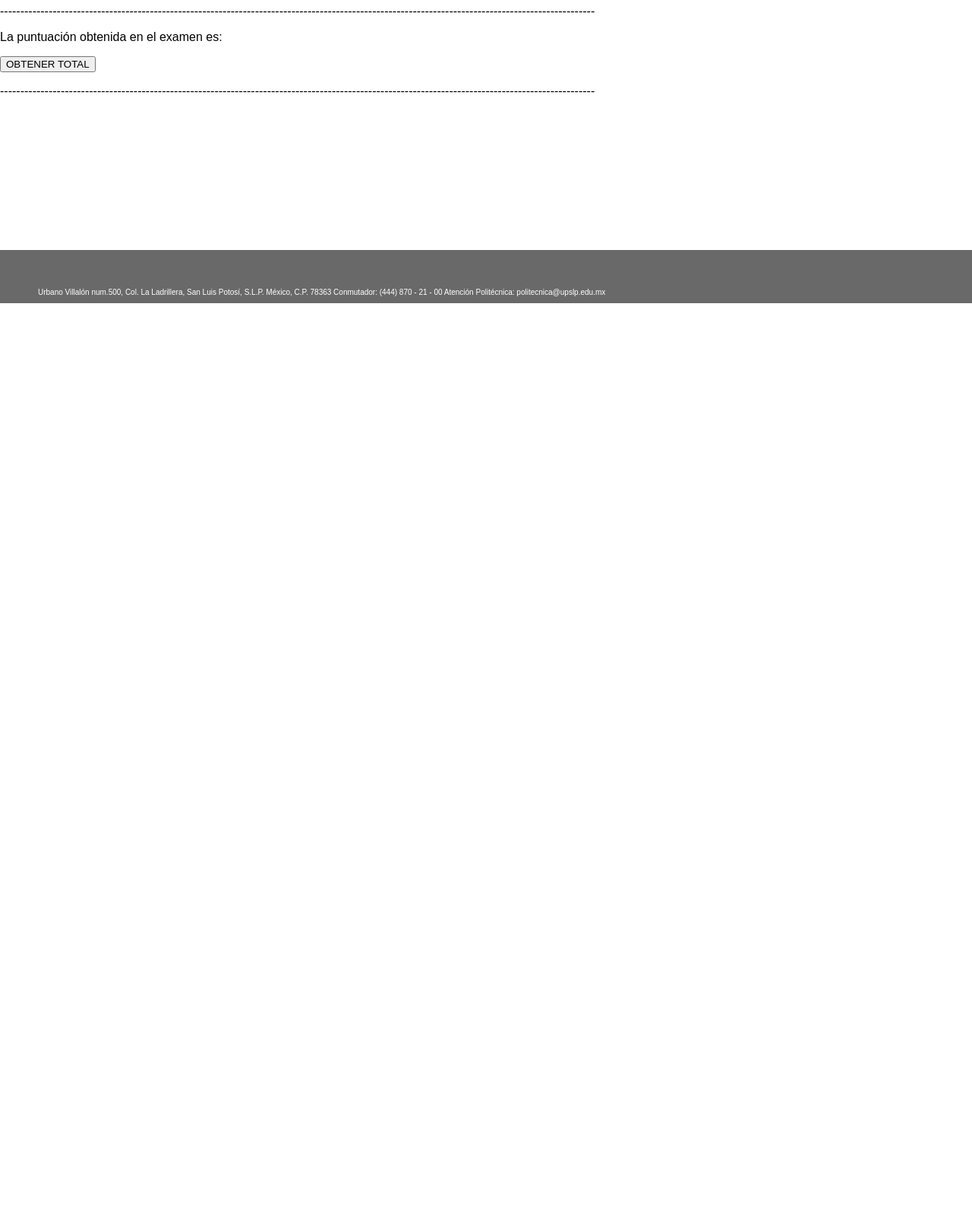
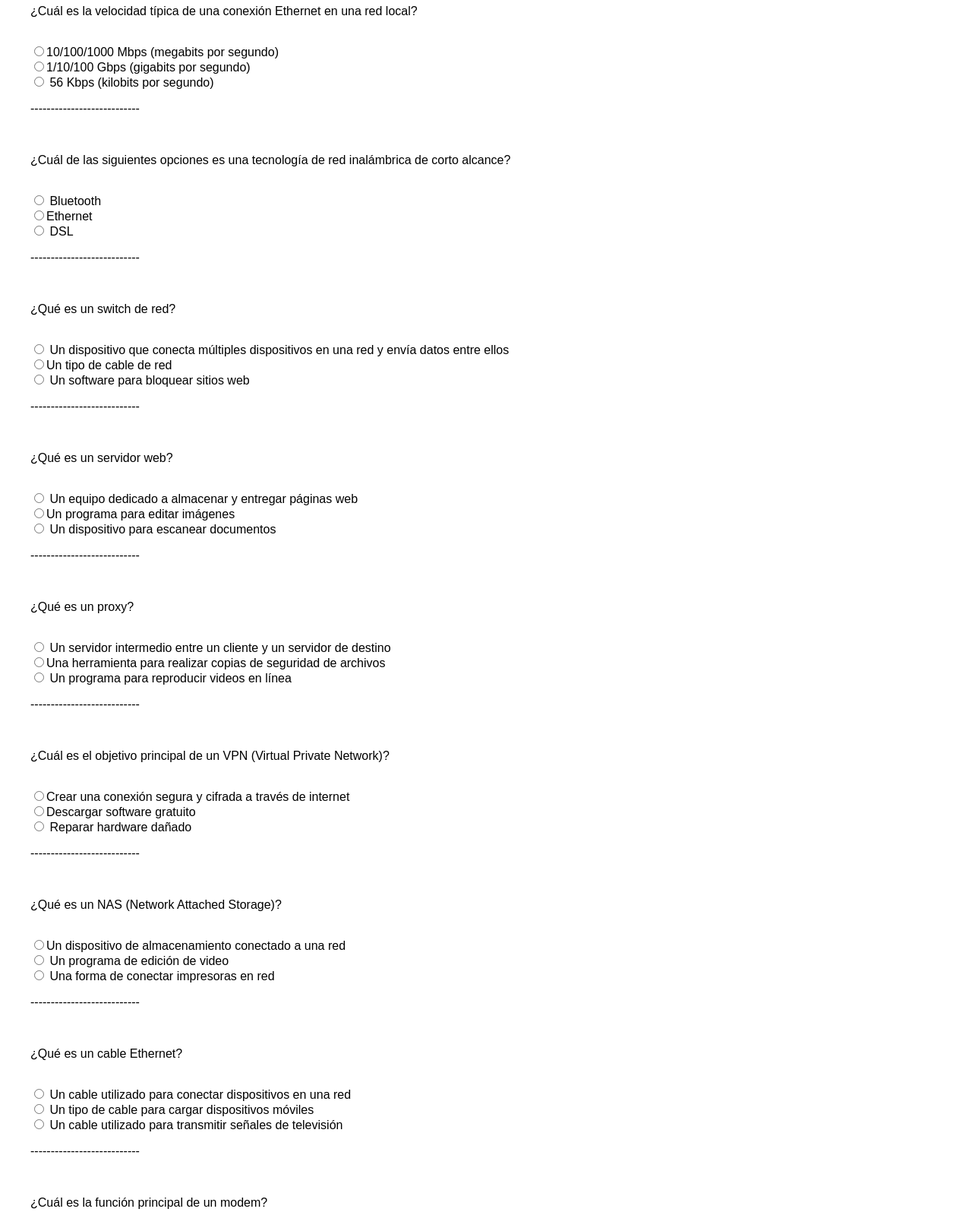
Before and after one commit to EdgarVilla1/EdgarVilla1.github.io, a plain HTML site: page html/proyectoWeb/multimedia.html in a window 1280 px wide. Shown: the part 2300-3895 px from the top of the page at 76% size. Before the commit the page ends 2740 px from the top, so only its background shows below. Drawn offline with Linux system fonts and the light colour scheme.

Commit message:
Add files via upload

```diff
--- a/html/proyectoWeb/multimedia.html
+++ b/html/proyectoWeb/multimedia.html
@@ -136,7 +136,7 @@
             </table>
         </header>
 
-        <div>
+        <div class="">
 
     <br>
     <h2>CUESTIONARIO</h2>
@@ -211,6 +211,77 @@
             <p textalign="center">---------------------------</p>
             <br/>
 
+            <p style="color: rgb(0, 0, 0);">¿Cuál es la velocidad típica de una conexión Ethernet en una red local?</p><br>
+            <input type="radio" name="r10" id="r10" value="3"/>10/100/1000 Mbps (megabits por segundo)<br/>
+            <input type="radio" name="r10" id="r10" value="0"/>1/10/100 Gbps (gigabits por segundo)<br/>
+            <input type="radio" name="r10" id="r10" value="0"/> 56 Kbps (kilobits por segundo)<br/>
+            <p textalign="center">---------------------------</p>
+            <br/>
+
+            <p style="color: rgb(0, 0, 0);">¿Cuál de las siguientes opciones es una tecnología de red inalámbrica de corto alcance?</p><br>
+            <input type="radio" name="r10" id="r10" value="3"/> Bluetooth<br/>
+            <input type="radio" name="r10" id="r10" value="0"/>Ethernet<br/>
+            <input type="radio" name="r10" id="r10" value="0"/> DSL<br/>
+            <p textalign="center">---------------------------</p>
+            <br/>
+            <p style="color: rgb(0, 0, 0);">¿Qué es un switch de red?</p><br>
+            <input type="radio" name="r10" id="r10" value="3"/>  Un dispositivo que conecta múltiples dispositivos en una red y envía datos entre ellos<br/>
+            <input type="radio" name="r10" id="r10" value="0"/>Un tipo de cable de red<br/>
+            <input type="radio" name="r10" id="r10" value="0"/> Un software para bloquear sitios web<br/>
+            <p textalign="center">---------------------------</p>
+            <br/>
+            <p style="color: rgb(0, 0, 0);">¿Qué es un servidor web?</p><br>
+            <input type="radio" name="r10" id="r10" value="3"/> Un equipo dedicado a almacenar y entregar páginas web<br/>
+            <input type="radio" name="r10" id="r10" value="0"/>Un programa para editar imágenes<br/>
+            <input type="radio" name="r10" id="r10" value="0"/> Un dispositivo para escanear documentos<br/>
+            <p textalign="center">---------------------------</p>
+            <br/>
+
+             <p style="color: rgb(0, 0, 0);">¿Qué es un proxy?</p><br>
+            <input type="radio" name="r10" id="r10" value="3"/> Un servidor intermedio entre un cliente y un servidor de destino<br/>
+            <input type="radio" name="r10" id="r10" value="0"/>Una herramienta para realizar copias de seguridad de archivos<br/>
+            <input type="radio" name="r10" id="r10" value="0"/> Un programa para reproducir videos en línea<br/>
+            <p textalign="center">---------------------------</p>
+            <br/>
+
+            <p style="color: rgb(0, 0, 0);">¿Cuál es el objetivo principal de un VPN (Virtual Private Network)?</p><br>
+            <input type="radio" name="r10" id="r10" value="3"/>Crear una conexión segura y cifrada a través de internet<br/>
+            <input type="radio" name="r10" id="r10" value="0"/>Descargar software gratuito<br/>
+            <input type="radio" name="r10" id="r10" value="0"/> Reparar hardware dañado<br/>
+            <p textalign="center">---------------------------</p>
+            <br/>
+
+             <p style="color: rgb(0, 0, 0);">¿Qué es un NAS (Network Attached Storage)?</p><br>
+            <input type="radio" name="r10" id="r10" value="3"/>Un dispositivo de almacenamiento conectado a una red<br/>
+            <input type="radio" name="r10" id="r10" value="0"/> Un programa de edición de video<br/>
+            <input type="radio" name="r10" id="r10" value="0"/> Una forma de conectar impresoras en red<br/>
+            <p textalign="center">---------------------------</p>
+            <br/>
+
+            <p style="color: rgb(0, 0, 0);">¿Qué es un cable Ethernet?</p><br>
+            <input type="radio" name="r10" id="r10" value="3"/> Un cable utilizado para conectar dispositivos en una red<br/>
+            <input type="radio" name="r10" id="r10" value="0"/>  Un tipo de cable para cargar dispositivos móviles<br/>
+            <input type="radio" name="r10" id="r10" value="0"/> Un cable utilizado para transmitir señales de televisión<br/>
+            <p textalign="center">---------------------------</p>
+            <br/>
+
+            <p style="color: rgb(0, 0, 0);">¿Cuál es la función principal de un modem?</p><br>
+            <input type="radio" name="r10" id="r10" value="3"/> Convertir señales digitales en señales analógicas y viceversa<br/>
+            <input type="radio" name="r10" id="r10" value="0"/>   Realizar copias de seguridad de archivos<br/>
+            <input type="radio" name="r10" id="r10" value="0"/> Escanear documentos<br/>
+            <p textalign="center">---------------------------</p>
+            <br/>
+
+            <p style="color: rgb(0, 0, 0);">¿Qué es un estándar IEEE 802.11?</p><br>
+            <input type="radio" name="r10" id="r10" value="3"/> Un estándar para redes inalámbricas (Wi-Fi)<br/>
+            <input type="radio" name="r10" id="r10" value="0"/>   Un protocolo de seguridad en internet<br/>
+            <input type="radio" name="r10" id="r10" value="0"/> Un tipo de impresora<br/>
+            <p textalign="center">---------------------------</p>
+            <br/>
+
+
+
+
         </ul>
     </div>
     <p textalign="center">---------------------------------------------------------------------------------------------------------------------------------------------------</p>
```
Also changed, not shown: 1 other file.
